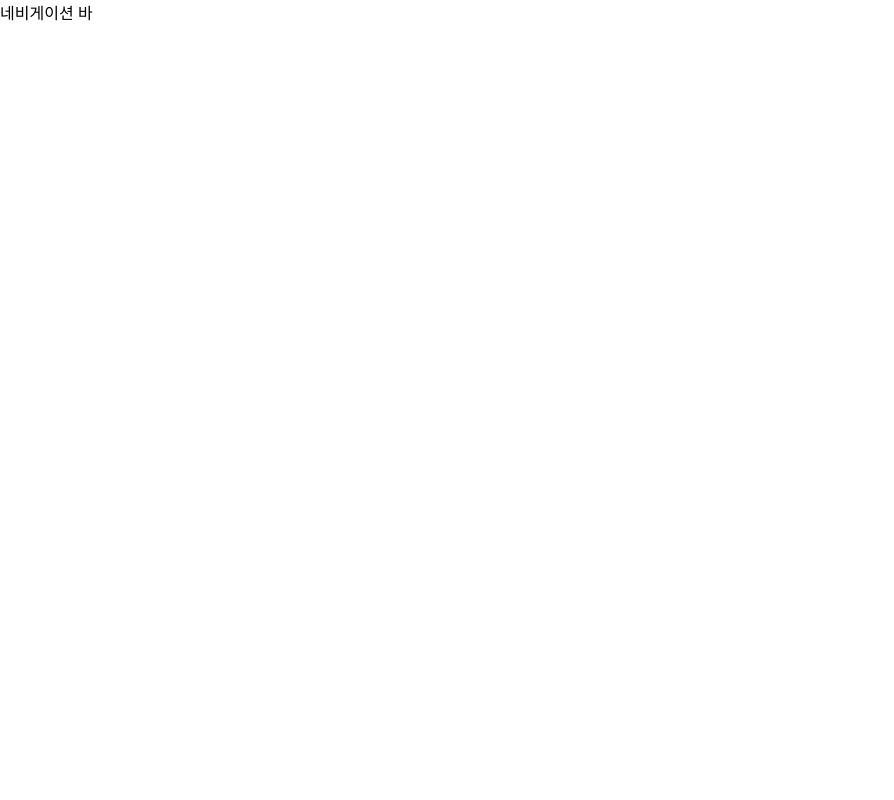
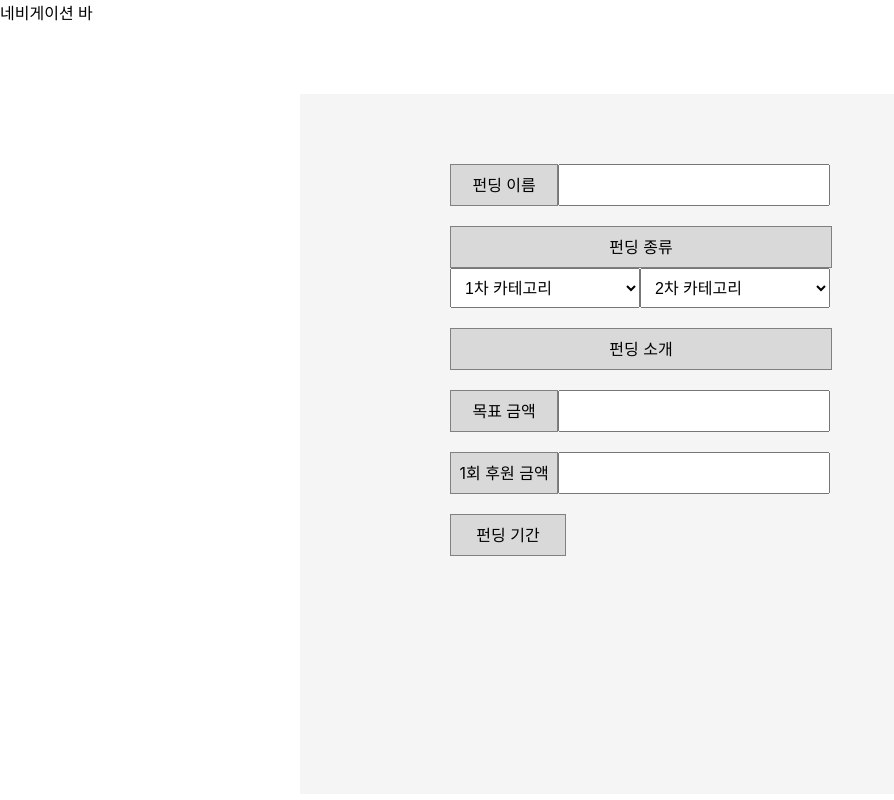
Before and after one commit to Team-Algebra/boonbae-frontend, a React (Create React App) app in the folder boonbae/: page /fund/regist in a window 1280 px wide. Before the commit this address had no page. Shown: the top 800 px of the page, without its empty margins (0-894 px from the left). Built offline with nearby package versions, Linux system fonts and the light colour scheme.

Commit message:
펀딩 등록 페이지

```diff
--- a/boonbae/package.json
+++ b/boonbae/package.json
@@ -8,6 +8,7 @@
     "@testing-library/user-event": "^13.5.0",
     "axios": "^1.4.0",
     "react": "^18.2.0",
+    "react-calendar": "^4.3.0",
     "react-dom": "^18.2.0",
     "react-js-pagination": "^3.0.3",
     "react-router-dom": "^6.14.0",
--- a/boonbae/src/App.js
+++ b/boonbae/src/App.js
@@ -3,7 +3,7 @@ import './styles/App.css';
 
 import { BrowserRouter, Route, Routes } from "react-router-dom"
 
-import { Main, Enquire, EnquireInfo, EnquireRegist, Fund, Info, Search, Tree } from './pages';
+import { Main, Enquire, EnquireInfo, EnquireRegist, Fund, FundRegist, Info, Search, Tree } from './pages';
 import Navbar from './components/Navbar';
 
 const App = () => {
@@ -17,6 +17,7 @@ const App = () => {
 					<Route path="/enquire/:qnaPk" element={<EnquireInfo />} />
 					<Route path="/enquire/regist" element={<EnquireRegist />} />
 					<Route path="/fund" element={<Fund />} />
+					<Route path="/fund/regist" element={<FundRegist />} />
 					<Route path="/info" element={<Info />} />
 					<Route path="/search" element={<Search />} />
 					<Route path="/tree" element={<Tree />} />
--- /dev/null
+++ b/boonbae/src/pages/FundRegist/FundRegist.jsx
@@ -0,0 +1,77 @@
+import { useState } from "react"
+import { useNavigate } from "react-router-dom"
+import "../../styles/FundRegist.css"
+
+const FundRegist = () => {
+    const navigate = useNavigate();
+
+    const [firstCategory, setFirstCategory] = useState();
+    const [secondCategoryList, setSecondCategoryList] = useState([]);
+    const [closeDate, setCloseDate] = useState(new Date());
+
+    const handleFirstCategory = (event) => {
+        const selectedCategory = event.target.value;
+        setFirstCategory(selectedCategory);
+
+        if(selectedCategory === "제품") {
+            setSecondCategoryList(["화장품", "음식", "전자제품"])
+        } else if (selectedCategory === "캠페인") {
+            setSecondCategoryList(["봉사활동", "후원"])
+        } else {
+            setSecondCategoryList([]);
+        }
+    }
+
+    return(
+        <div className="fund-regist">
+            <div className="main-image-select"></div>
+            <div className="fund-info">
+                <div className="fund-info-name">
+                    <div className="fund-info-type1">펀딩 이름</div>
+                    <input></input>
+                </div>
+                <div className="fund-info-type">
+                    <div className="fund-info-type2">펀딩 종류</div>
+                    <div>
+                        <select value={firstCategory} onChange={handleFirstCategory}>
+                            <option value="">1차 카테고리</option>
+                            <option value="제품">제품</option>
+                            <option value="캠페인">캠페인</option>
+                        </select>
+                        <select>
+                            <option value="">2차 카테고리</option>
+                            {secondCategoryList.map((option) => (
+                                <option value={option}>
+                                    {option}
+                                </option>
+                            ))}
+                        </select>
+                    </div>
+                </div>
+                <div className="fund-introduction">
+                    <div className="fund-info-type2">펀딩 소개</div>
+                    <div></div>
+                </div>
+                <div className="fund-target-amount">
+                    <div className="fund-info-type1">목표 금액</div>
+                    <input></input>
+                </div>
+                <div className="fund-supporting-amount">
+                    <div className="fund-info-type1">1회 후원 금액</div>
+                    <input></input>
+                </div>
+                <div className="fund-close-date">
+                    <div className="fund-info-type1">펀딩 기간</div>
+
+                </div>
+            </div>
+            <div className="fund-ment">저희는 친환경 제품만 취급합니다. 심사는 일주일 이내로 완료</div>
+            <div className="button">
+                <button className="submit-button">게시</button>
+                <button className="cancel-button" onClick={()=>{navigate('/fund')}}>취소</button>
+            </div>
+        </div>
+    )
+}
+
+export default FundRegist;
--- /dev/null
+++ b/boonbae/src/pages/FundRegist/index.js
@@ -0,0 +1 @@
+export { default as FundRegist } from "./FundRegist";
--- a/boonbae/src/pages/index.js
+++ b/boonbae/src/pages/index.js
@@ -3,6 +3,7 @@ export { Enquire } from "./Enquire";
 export { EnquireInfo } from "./EnquireInfo";
 export { EnquireRegist } from "./EnquireRegist";
 export { Fund } from "./Fund";
+export { FundRegist } from "./FundRegist";
 export { Search } from "./Search";
 export { Tree } from "./Tree";
 export { Info } from "./Info";
--- /dev/null
+++ b/boonbae/src/styles/FundRegist.css
@@ -0,0 +1,57 @@
+.fund-regist {
+    display: flex;
+    flex-direction: column;
+    text-align: center;
+    margin: 50px 300px
+}
+
+
+.fund-info {
+    height: 600px;
+    background-color: #F5F5F5;
+    margin: 20px 0;
+    padding: 50px 150px;
+}
+
+.fund-info > div {
+    margin: 20px 0;
+}
+
+.fund-info-name, .fund-target-amount, .fund-supporting-amount, .fund-close-date {
+    display: flex;
+}
+
+.fund-info-type1 {
+    width: 30%;
+    height: 40px;
+    line-height: 40px;
+    background-color: #D9D9D9;
+    border: 1px solid gray;
+    text-align: center;
+}
+
+.fund-info-type2 {
+    width: 100%;
+    height: 40px;
+    line-height: 40px;
+    background-color: #D9D9D9;
+    border: 1px solid gray;
+    text-align: center;
+}
+
+input {
+    width: 70%;
+    font-size: 1rem;
+    padding: 0 10px;
+}
+
+select {
+    width: 50%;
+    height: 40px;
+    font-size: 1rem;
+    padding: 10px;
+}
+
+.fund-ment {
+    margin: 20px 0;
+}
```
Also changed, not shown: 1 other file (tests, documents, lock files or other folders).
